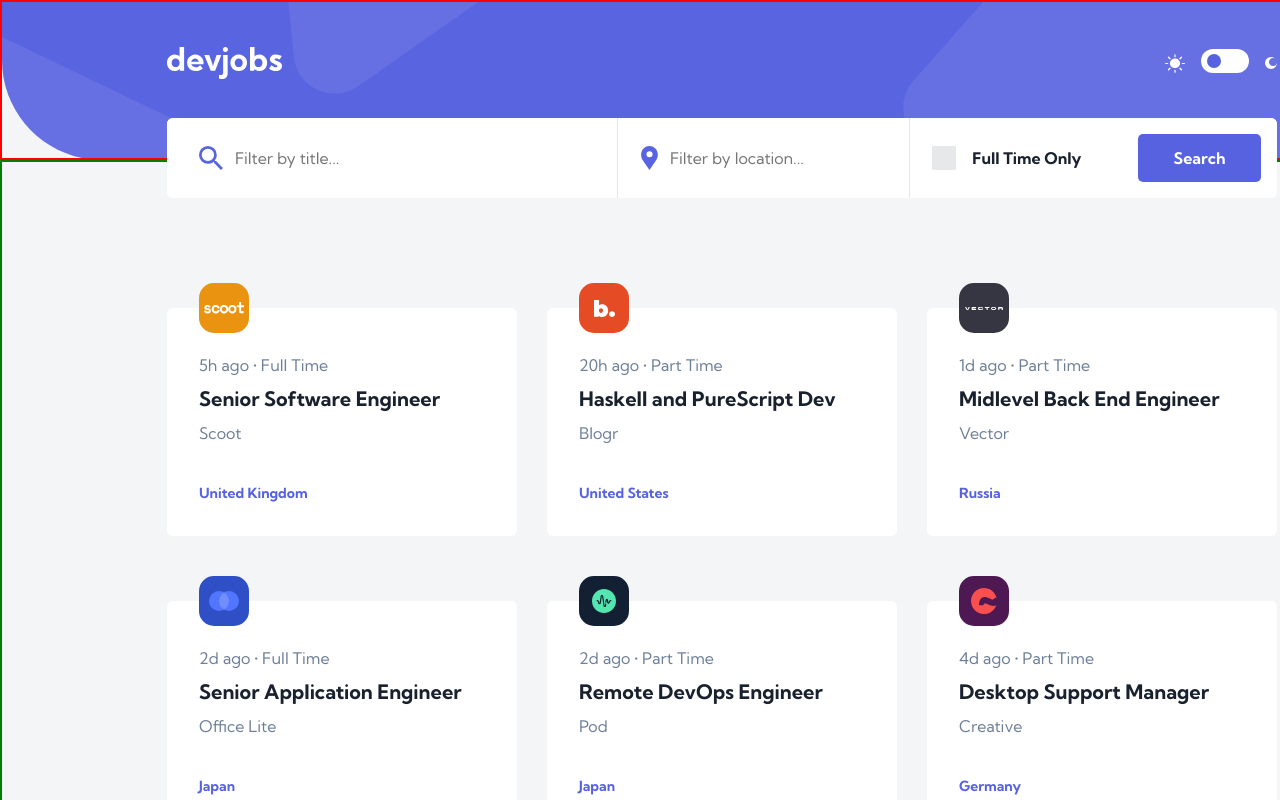
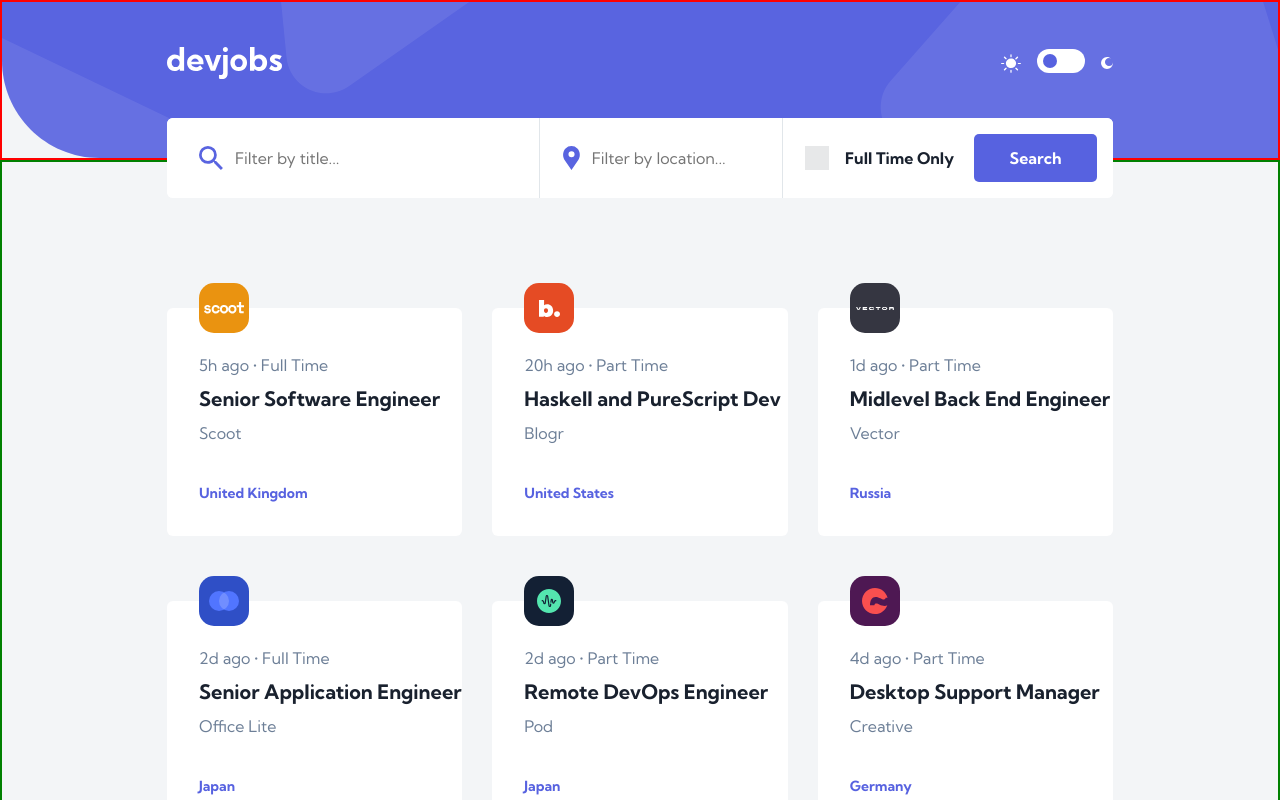
Before and after one commit to seamissu/devjobs-web-app, a Next.js app: page / in a window 1280 px wide. Shown: the top 800 px of the page. Built offline with nearby package versions, Linux system fonts and the light colour scheme.

Commit message:
fix Home page in tablet version

```diff
--- a/src/app/globals.scss
+++ b/src/app/globals.scss
@@ -1,3 +1,10 @@
+// Use Scss variable
+$tablet-and-below: 1100px;
+$mobile-and-below: 550px;
+
+$tablet-background-image: 768px;
+$mobile-background-image: 375px;
+
 // CSS Reset
 *,
 *::before,
--- a/src/app/page.module.scss
+++ b/src/app/page.module.scss
@@ -1,3 +1,7 @@
+// Breakpoints
+$tablet-and-below: 1100px;
+$mobile-and-below: 550px;
+
 .wrapper {
   min-height: 100%;
   overflow: hidden;
@@ -9,6 +13,10 @@
     'footer';
   grid-template-columns: 1fr;
   grid-template-rows: 160px 1fr 208px;
+
+  @media (max-width: $tablet-and-below) {
+    grid-template-rows: 160px 1fr 165px;
+  }
 
   & > header {
     border: 2px solid red;
--- a/src/components/Button/Button.module.scss
+++ b/src/components/Button/Button.module.scss
@@ -9,6 +9,7 @@
 
   &:hover,
   &:focus {
+    cursor: pointer;
     background-color: var(--light-violet);
   }
 }
--- a/src/components/Card/Card.module.scss
+++ b/src/components/Card/Card.module.scss
@@ -1,7 +1,8 @@
 .wrapper {
   position: relative;
 
-  width: 350px;
+  // max-width: 350px;
+  width: 100%;
   height: 228px;
   background-color: var(--search-and-grid-background);
   border-radius: 6px;
--- a/src/components/CompanySiteButton/CompanySiteButton.module.scss
+++ b/src/components/CompanySiteButton/CompanySiteButton.module.scss
@@ -12,6 +12,7 @@
 
   &:hover,
   &:focus {
+    cursor: pointer;
     background-color: var(--hover-background);
   }
 }
--- a/src/components/Header/Header.module.scss
+++ b/src/components/Header/Header.module.scss
@@ -1,3 +1,7 @@
+// Breakpoints
+$tablet-and-below: 1100px;
+$mobile-and-below: 550px;
+
 .wrapper {
   grid-area: header;
 
@@ -11,6 +15,12 @@
   padding-left: 165px;
   padding-right: 165px;
   padding-top: 45px;
+
+  @media (max-width: $tablet-and-below) {
+    padding-left: 40px;
+    padding-right: 40px;
+    padding-top: 42px;
+  }
 }
 
 .superheader {
--- a/src/components/Main/Main.module.scss
+++ b/src/components/Main/Main.module.scss
@@ -1,3 +1,7 @@
+// Breakpoints
+$tablet-and-below: 1100px;
+$mobile-and-below: 550px;
+
 .wrapper {
   grid-area: main;
   background-color: var(--background);
@@ -9,4 +13,14 @@
   grid-template-columns: repeat(3, 1fr);
   grid-template-rows: repeat(4, 1fr);
   gap: 65px 30px;
+
+  @media (max-width: $tablet-and-below) {
+    padding-left: 40px;
+    padding-right: 40px;
+    padding-top: 110px;
+
+    grid-template-columns: 1fr 1fr;
+    grid-template-rows: repeat(6, 1fr);
+    gap: 65px 10px;
+  }
 }
--- a/src/components/SearchForm/SearchForm.js
+++ b/src/components/SearchForm/SearchForm.js
@@ -62,14 +62,22 @@ function SearchForm() {
               setIsfulltime(event.target.checked);
             }}
           />
-          Full Time Only
+          <span className={styles.onlyondesktop}>Full Time Only</span>
+          <span className={styles.onlyontablet}>Full Time</span>
           <div className={checkmarkclassName}>
             {isfulltime && <CheckIcon />}
           </div>
         </label>
-        <Button width={123} height={48}>
-          Search
-        </Button>
+        <div className={styles.onlyondesktop}>
+          <Button width={123} height={48}>
+            Search
+          </Button>
+        </div>
+        <div className={styles.onlyontablet}>
+          <Button width={80} height={48}>
+            Search
+          </Button>
+        </div>
       </div>
     </form>
   );
--- a/src/components/SearchForm/SearchForm.module.scss
+++ b/src/components/SearchForm/SearchForm.module.scss
@@ -1,6 +1,14 @@
+// Breakpoints
+$tablet-and-below: 1100px;
+$mobile-and-below: 550px;
+
 .wrapper {
   position: absolute;
   display: flex;
+  // display: grid;
+  // grid-template-columns: 463px 300px 1fr;
+  // grid-template-rows: 1fr;
+
   background-color: var(--search-and-grid-background);
   border-radius: 6px;
   bottom: -40px;
@@ -10,9 +18,14 @@
   margin-right: auto;
   max-width: calc(100% - 165px * 2);
   height: 80px;
+
+  @media (max-width: $tablet-and-below) {
+    max-width: calc(100% - 40px * 2);
+  }
 }
 
 .titlewrapper {
+  flex: 1.55;
   display: flex;
   flex-direction: row;
   gap: 10px;
@@ -20,17 +33,28 @@
   border-top-left-radius: 6px;
   border-bottom-left-radius: 6px;
   height: 80px;
-  width: 463px;
+  max-width: 463px;
   padding-left: 32px;
   padding-top: 28px;
   padding-bottom: 28px;
 
   border-right: 1px solid hsl(210deg 16% 90%);
+
+  @media (max-width: $tablet-and-below) {
+    width: 222px;
+    padding-left: 24px;
+    flex: 1.06;
+  }
 }
 
 .titlewrapper input {
   border: none;
   background-color: var(--search-and-grid-background);
+  width: 230px;
+
+  @media (max-width: $tablet-and-below) {
+    max-width: 140px;
+  }
 }
 
 .titlewrapper input::placeholder {
@@ -39,22 +63,34 @@
 }
 
 .locationwrapper {
+  flex: 1;
   display: flex;
   gap: 10px;
   background-color: var(--search-and-grid-background);
   height: 80px;
-  width: 300px;
+  max-width: 300px;
   padding-left: 23px;
   padding-top: 28px;
   padding-bottom: 28px;
 
   margin-right: 30px;
   border-right: 1px solid hsl(210deg 16% 90%);
+
+  @media (max-width: $tablet-and-below) {
+    width: 213px;
+    margin-right: 40px;
+    padding-right: 20px;
+  }
 }
 
 .locationwrapper input {
   border: none;
   background-color: var(--search-and-grid-background);
+  width: 180px;
+
+  @media (max-width: $tablet-and-below) {
+    max-width: 140px;
+  }
 }
 
 .locationwrapper input::placeholder {
@@ -63,15 +99,23 @@
 }
 
 .fulltimewrapper {
+  flex: 1.15;
   display: flex;
   justify-content: space-between;
   align-items: center;
   background-color: var(--search-and-grid-background);
   height: 80px;
   width: 345px;
+  margin-left: auto;
   padding-left: 32px;
   padding-right: 16px;
   border-radius: 6px;
+
+  @media (max-width: $tablet-and-below) {
+    width: 250px;
+    padding-left: 20px;
+    flex: 1.18;
+  }
 }
 
 .label {
@@ -81,11 +125,34 @@
 
   display: block;
   position: relative;
+
+  &:focus,
+  &:hover {
+    cursor: pointer;
+  }
 }
 
 .input {
   width: 0;
   height: 0;
+}
+
+.onlyondesktop {
+  @media (max-width: $tablet-and-below) {
+    display: none;
+  }
+}
+
+.onlyontablet {
+  display: none;
+
+  @media (max-width: $tablet-and-below) {
+    display: revert;
+  }
+
+  @media (max-width: $mobile-and-below) {
+    display: none;
+  }
 }
 
 .checkmark {
@@ -97,6 +164,10 @@
 
   display: grid;
   place-content: center;
+  &:focus,
+  &:hover {
+    cursor: pointer;
+  }
 }
 
 .unchecked {
--- a/src/components/ThemeButton/ThemeButton.module.scss
+++ b/src/components/ThemeButton/ThemeButton.module.scss
@@ -7,6 +7,7 @@
 
   &:focus,
   &:hover {
+    cursor: pointer;
     .ball {
       background-color: var(--light-violet);
     }
@@ -33,6 +34,7 @@
 
   &:focus,
   &:hover {
+    cursor: pointer;
     .ball {
       background-color: var(--light-violet);
     }
```
